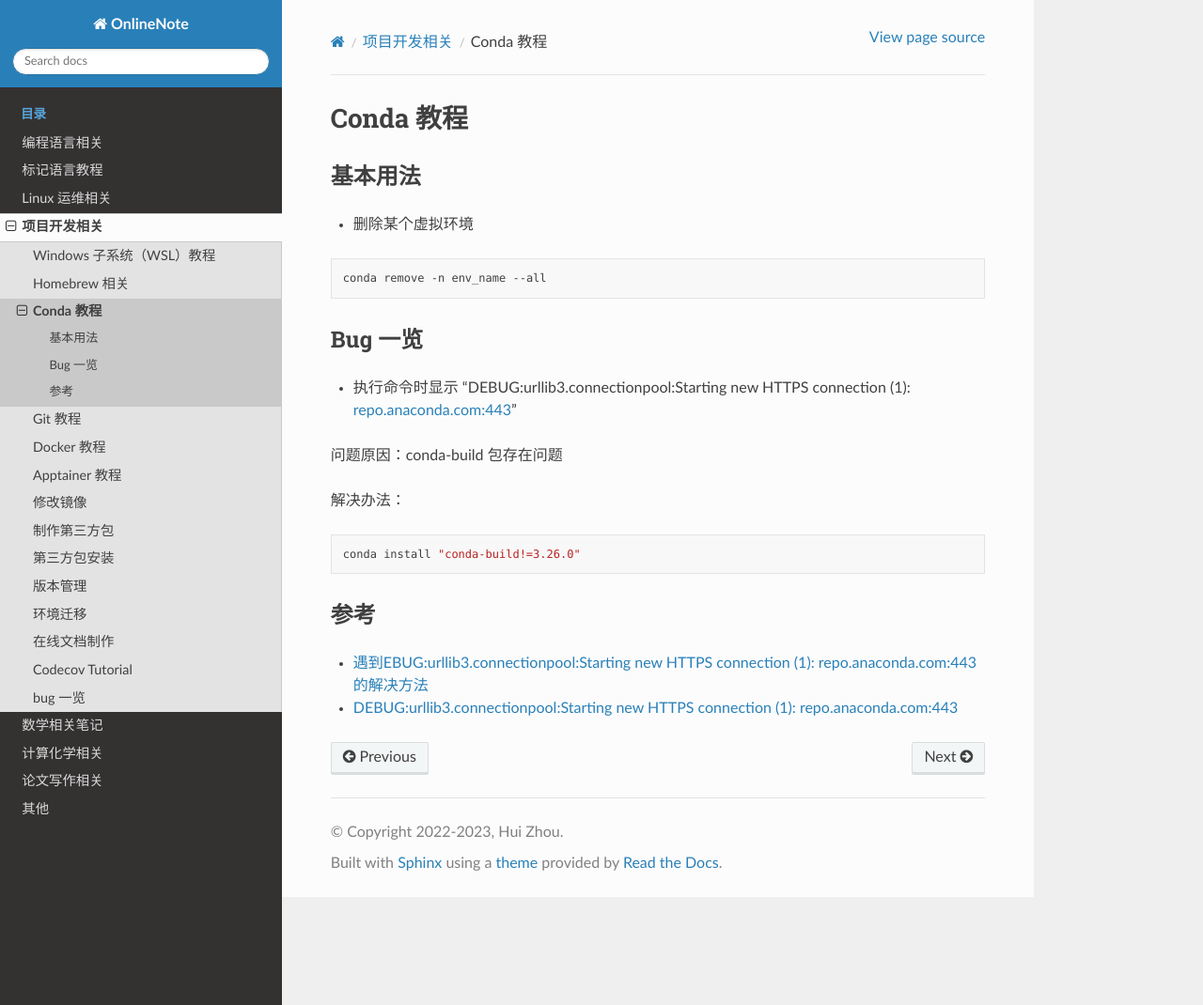
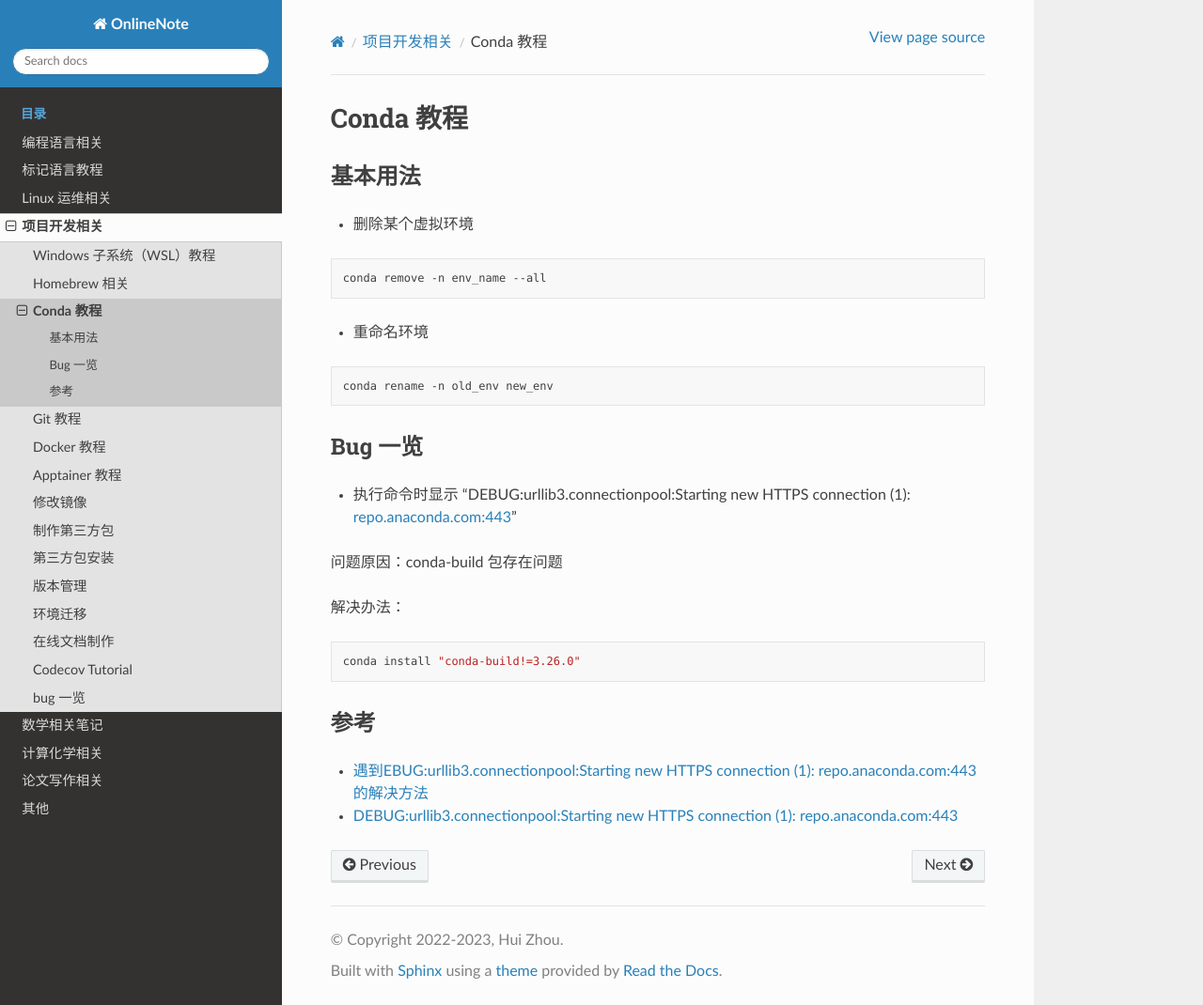
Before and after one commit to Rasic2/CodeNote, a Sphinx documentation site: the page built from docs/source/development/conda.md, in a window 1280 px wide and 1070 px high. Shown: the whole window at 94% size. Built offline with Sphinx 7.4.7 and the Read the Docs theme 3.1.0, drawn with Linux system fonts in a browser that asks for light colours.

Commit message:
docs: update conda.md

````diff
--- a/docs/source/development/conda.md
+++ b/docs/source/development/conda.md
@@ -6,6 +6,12 @@
 
 ```bash
 conda remove -n env_name --all
+```
+
+- 重命名环境
+
+```bash
+conda rename -n old_env new_env
 ```
 
 ## Bug 一览
````
